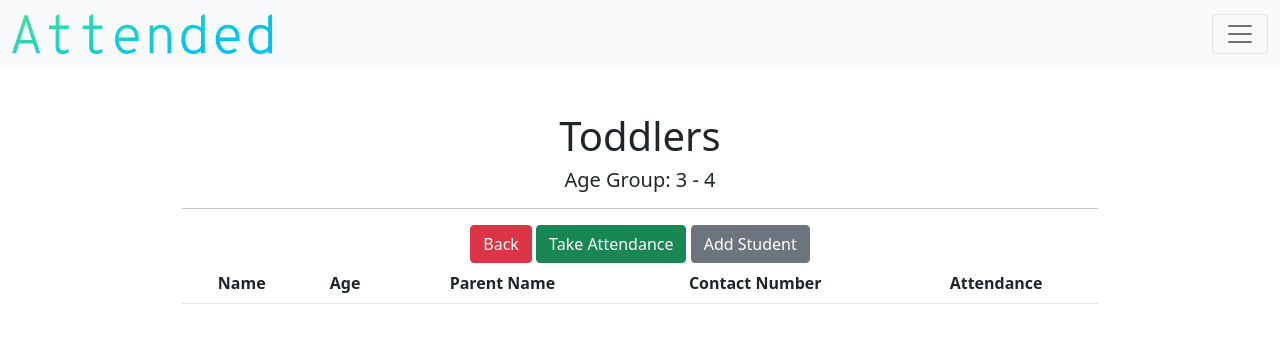
After one commit to philipjebaseelan/attendance, a Flask app: page /detail_class/1 in a window 1280 px wide. The commit adds this page. Shown: the top 343 px of the page. Run offline with Flask 2, Linux system fonts and the light colour scheme; a user stored in the database is signed in; data comes from the database, SQL or seed files in the repository; both versions use the stored data as it was after the commit; lists and menus that the app fills with data are empty.

Commit message:
Summary view of classes

```diff
--- a/application.py
+++ b/application.py
@@ -101,8 +101,8 @@ def registrar():
         return redirect("/login")
     else:
         teacher = current_user.get_id()
-        students = Student.query.filter_by(teacher_id = teacher).order_by(Student.id.desc()).all()
-        return render_template("registrar.html", headers=TABLE_HEADERS, students=students)
+        student_object = Student.query.filter_by(teacher_id = teacher).order_by(Student.id.desc()).all()
+        return render_template("registrar.html", headers=TABLE_HEADERS, students=student_object)
 
 
 @app.route("/add_student", methods=["GET", "POST"])
@@ -157,7 +157,7 @@ def student(id):
         return render_template("detail-student.html", students = student_object)
 
 @app.route("/delete_student/<string:id>")
-def delete(id):
+def delete_student(id):
 
     #Ensuring User is logged in
     if not current_user.is_authenticated:
@@ -171,3 +171,106 @@ def delete(id):
 
 
         return redirect("/registrar")
+
+
+
+@app.route("/class")
+def classes():
+
+    #Ensuring User is logged in
+    if not current_user.is_authenticated:
+        return redirect("/login")
+
+    else:
+
+        TABLE_HEADERS=["Class Name", "Age Group", "No. of Students"]
+
+
+
+        teacher = current_user.get_id()
+        class_object = Class.query.filter_by(teacher_id = teacher).order_by(Class.id.desc()).all()
+
+
+
+
+        return render_template("class.html", headers=TABLE_HEADERS, classes=class_object)
+
+
+
+@app.route("/add_class", methods=["GET", "POST"])
+def add_class():
+
+    #Ensuring User is logged in
+    if not current_user.is_authenticated:
+        return redirect("/login")
+
+    else:
+
+        form_class = AddClass()
+
+        if form_class.validate_on_submit():
+
+            teacher = current_user.get_id()
+            name = request.form.get("name")
+            lage = request.form.get("lage")
+            hage = request.form.get("hage")
+
+            class_object = Class(teacher_id=teacher, name=name, lowest_age=lage, highest_age=hage)
+            db.session.add(class_object)
+            db.session.commit()
+            return redirect("/class")
+
+        else:
+            return render_template("add-class.html", form=form_class)
+
+
+@app.route("/detail_class/<string:id>")
+def detail_class(id):
+
+    #Ensuring User is logged in
+    if not current_user.is_authenticated:
+        return redirect("/login")
+
+    else:
+
+        TABLE_HEADERS=["Name", "Age", "Parent Name", "Contact Number", "Attendance"]
+        teacher = current_user.get_id()
+        class_object = Class.query.filter_by(id = id).first()
+
+        students = Student.query.filter_by(class_id=id, teacher_id=teacher)
+
+        return render_template("detail-class.html", classes=class_object, headers=TABLE_HEADERS, students=students)
+
+
+@app.route("/add_student_class/<string:id>")
+def add_student_class(id):
+
+    #Ensuring User is logged in
+    if not current_user.is_authenticated:
+        return redirect("/login")
+    else:
+            val = None
+            null_students = Student.query.filter_by(class_id = None)
+            return render_template("add-student-class.html", students=null_students, ident=id)
+
+@app.route("/added_student_class/<string:id>", methods=["POST"])
+def added_student_class(id):
+
+    #Ensuring User is logged in
+    if not current_user.is_authenticated:
+        return redirect("/login")
+
+    else:
+        name = request.form.get("students")
+        teacher = current_user.get_id()
+        class_id = id
+
+        student = Student.query.filter_by( name=name, teacher_id=teacher).first()
+        class_inc = Class.query.filter_by(id=class_id, teacher_id=teacher).first()
+        student.class_id = class_id
+        class_inc.count += 1
+        db.session.merge(student)
+        db.session.merge(class_inc)
+        db.session.commit()
+
+        return redirect("/detail_class/" +id)
--- a/form.py
+++ b/form.py
@@ -21,8 +21,13 @@ def login_checking(form, field):
     elif not pbkdf2_sha256.verify(entered_password, user_object.password):
         raise ValidationError("Invalid Username or Password.")
 
+def class_age_checking(form, field):
 
+    lowest = form.lage.data
+    highest = field.data
 
+    if lowest >= highest:
+        raise ValidationError("Incorrect Age Group Format")
 
 #Forms
 
@@ -61,3 +66,15 @@ class AddStudents(FlaskForm):
     def validate_state(self, state):
         if state.data == "State":
             raise ValidationError("Please select your state.")
+
+#Add Class Form
+class AddClass(FlaskForm):
+    name = StringField(validators=[InputRequired()])
+    lage = IntegerField(validators=[InputRequired()])
+    hage = IntegerField(validators=[InputRequired(), class_age_checking])
+
+    def validate_name(self, name):
+        class_object = Class.query.filter_by(name=name.data).first()
+
+        if class_object:
+            raise ValidationError("Username already exist.")
--- a/static/css/style.css
+++ b/static/css/style.css
@@ -87,17 +87,33 @@ main .form-control{
 }
 
 /* detail_student */
-.col-4{
+#detail-col4{
     flex: 0 0 auto;
     width: 97%;
 }
 
-.col-6{
+#detail-col6{
     flex: 0 0 auto;
     width: 96%;
 }
 
-.col-12{
+#detail-col12{
     flex: 0 0 auto;
     width: 96%;
 }
+
+
+/* add-class.html */
+
+#add-class-div{
+    margin-left :0px;
+
+}
+
+#add-class-lage{
+    width: 66px;
+}
+
+#add-class-hage{
+    width: 66px;
+}
--- /dev/null
+++ b/templates/detail-class.html
@@ -0,0 +1,35 @@
+{% extends "layout.html" %}
+
+{% block main %}
+        <h1>{{classes.name}}</h1>
+        <h5> Age Group: {{classes.lowest_age}} - {{classes.highest_age}} </h5>
+        <hr>
+        <div class="d-grid gap-2 d-md-block">
+          <a class="btn btn-danger" id="detail-class-back" href="/class" type="button">Back</a>
+          <a class="btn btn-success" id="detail-class-attendance" href="#" role="button">Take Attendance</a>
+          <a class="btn btn-secondary" id="detail-class-add" href="/add_student_class/{{classes.id}}" role="button">Add Student</a>
+        </div>
+
+        <div class="table-responsive">
+          <table class="table table-striped table-hover">
+                  <thead>
+                          <tr>
+                                  {% for header in headers %}
+                                  <th> {{ header }} </th>
+                                  {% endfor %}
+                          </tr>
+                          <tbody>
+                          {% for student in students %}
+                          <tr>
+                                  <td>{{student.name}}</td>
+                                  <td> {{student.age }} </td>
+                                  <td> {{student.parent}} </td>
+                                  <td> {{student.number}} </td>
+                          </tr>
+                          {% endfor %}
+                  </tbody>
+                  </thead>
+
+          </table>
+        </div>
+{% endblock %}
--- a/templates/layout.html
+++ b/templates/layout.html
@@ -33,13 +33,13 @@
                 </button>
             <div class="offcanvas offcanvas-end" tabindex="-1" id="offcanvasNavbar" aria-labelledby="offcanvasNavbarLabel">
                 <div class="offcanvas-header">
-                    <h5 class="offcanvas-title" id="offcanvasNavbarLabel">Offcanvas</h5>
+                    <h5 class="offcanvas-title" id="offcanvasNavbarLabel">Attended</h5>
                     <button type="button" class="btn-close text-reset" data-bs-dismiss="offcanvas" aria-label="Close"></button>
                 </div>
             <div class="offcanvas-body">
                 <ul class="navbar-nav justify-content-end flex-grow-1 pe-3">
                     <li class="nav-item"><a class="nav-link active" aria-current="page" href="/registrar">Students</a></li>
-                    <li class="nav-item"><a class="nav-link" href="/register">Register</a></li>
+                    <li class="nav-item"><a class="nav-link" href="/class">Classes</a></li>
                     <li class="nav-item dropdown"><a class="nav-link dropdown-toggle" href="#" id="offcanvasNavbarDropdown" role="button" data-bs-toggle="dropdown" aria-expanded="false">Dropdown</a>
                         <ul class="dropdown-menu" aria-labelledby="offcanvasNavbarDropdown">
                             <li><a class="dropdown-item" href="/logout">Logout</a></li>
```
Also changed, not shown: models.py (+12 -0 lines), templates/add-class.html (added, +31 -0 lines), templates/add-student-class.html (added, +21 -0 lines), templates/class.html (added, +34 -0 lines), templates/detail-student.html (+11 -11 lines), attendance.db.
